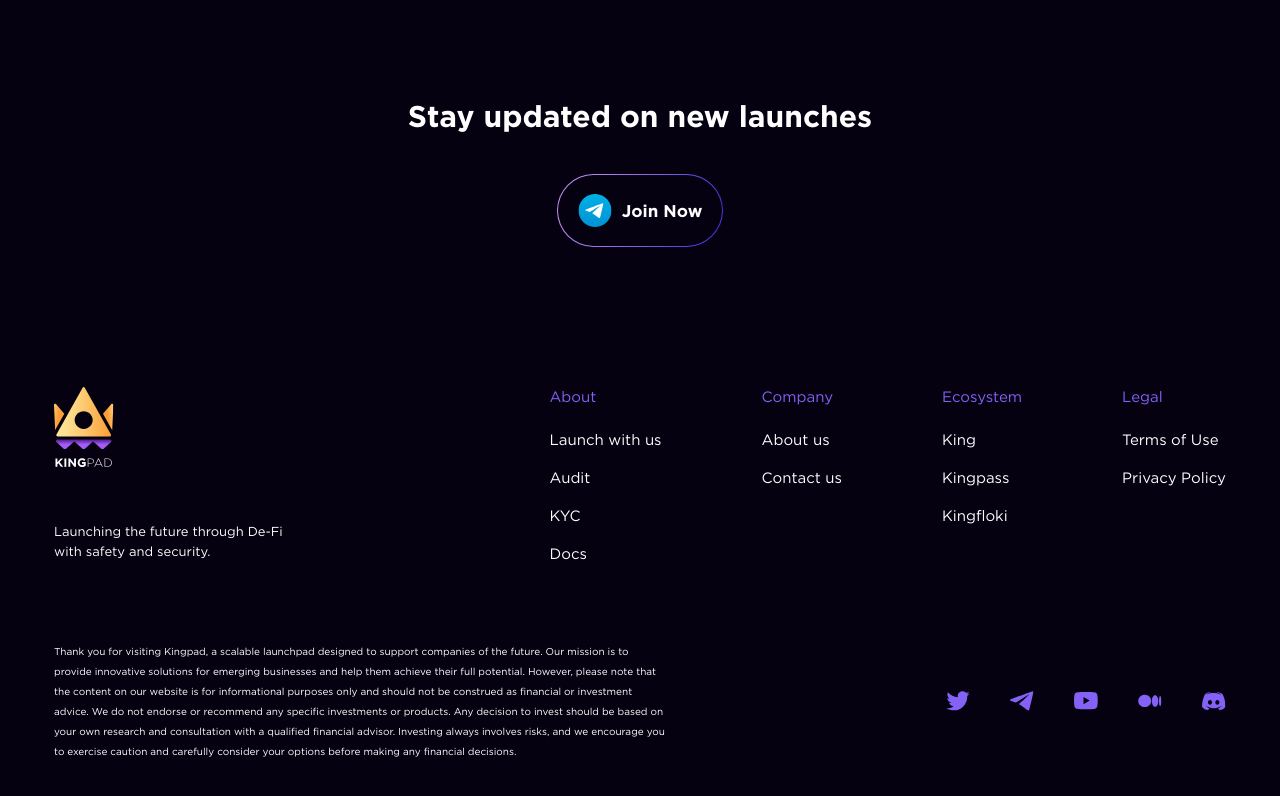
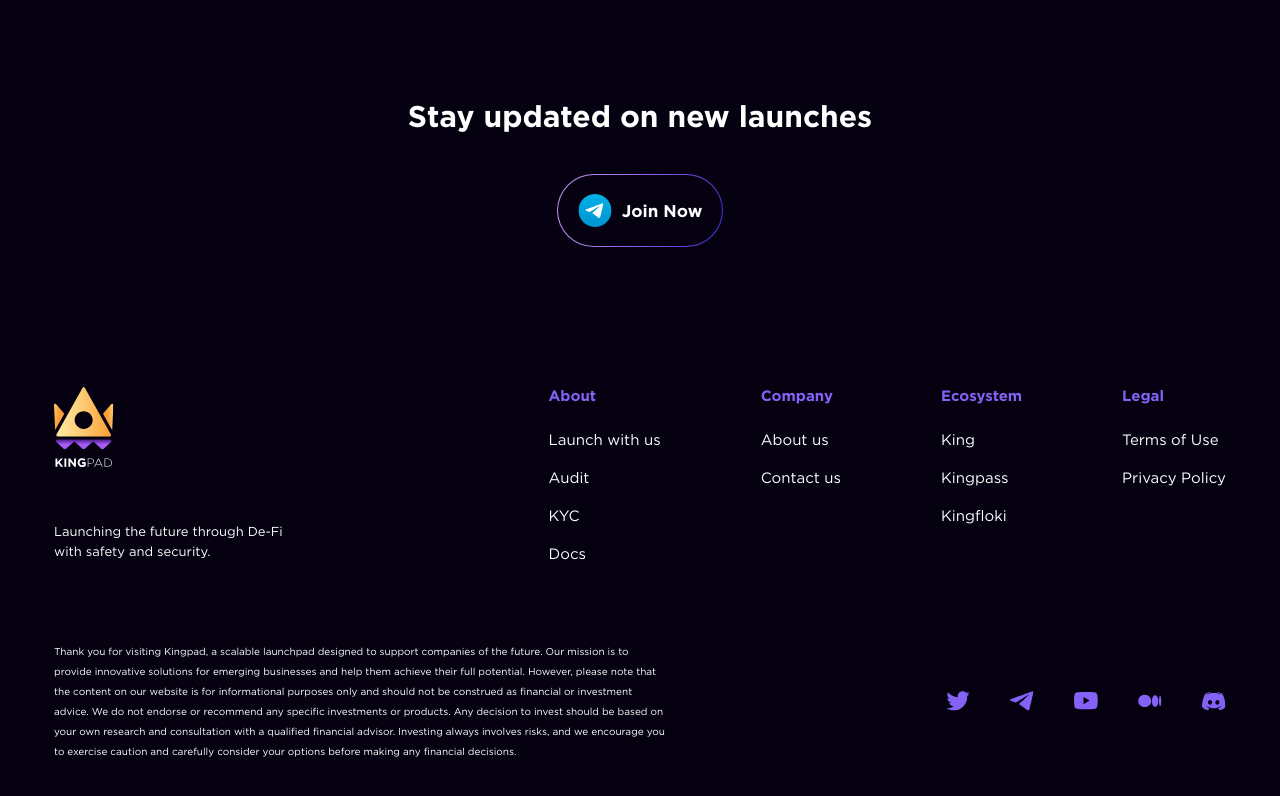
Before and after one commit to hederan/kingpad-v1.1-new-figma-, a React (Create React App) app: page / in a window 1280 px wide. Shown: the part 2697-3493 px from the top of the page. Built offline with nearby package versions, Linux system fonts and the light colour scheme; what wagmi would draw is missing.

Commit message:
footer font is changed

```diff
--- a/src/layouts/footer.tsx
+++ b/src/layouts/footer.tsx
@@ -184,6 +184,7 @@
   font-size: 15px;
   line-height: 18px;
   color: #8462f6;
+  font-family: 'gotham-bold';
 `;
 
 const FooterLinkNavs = styled.div`
```
